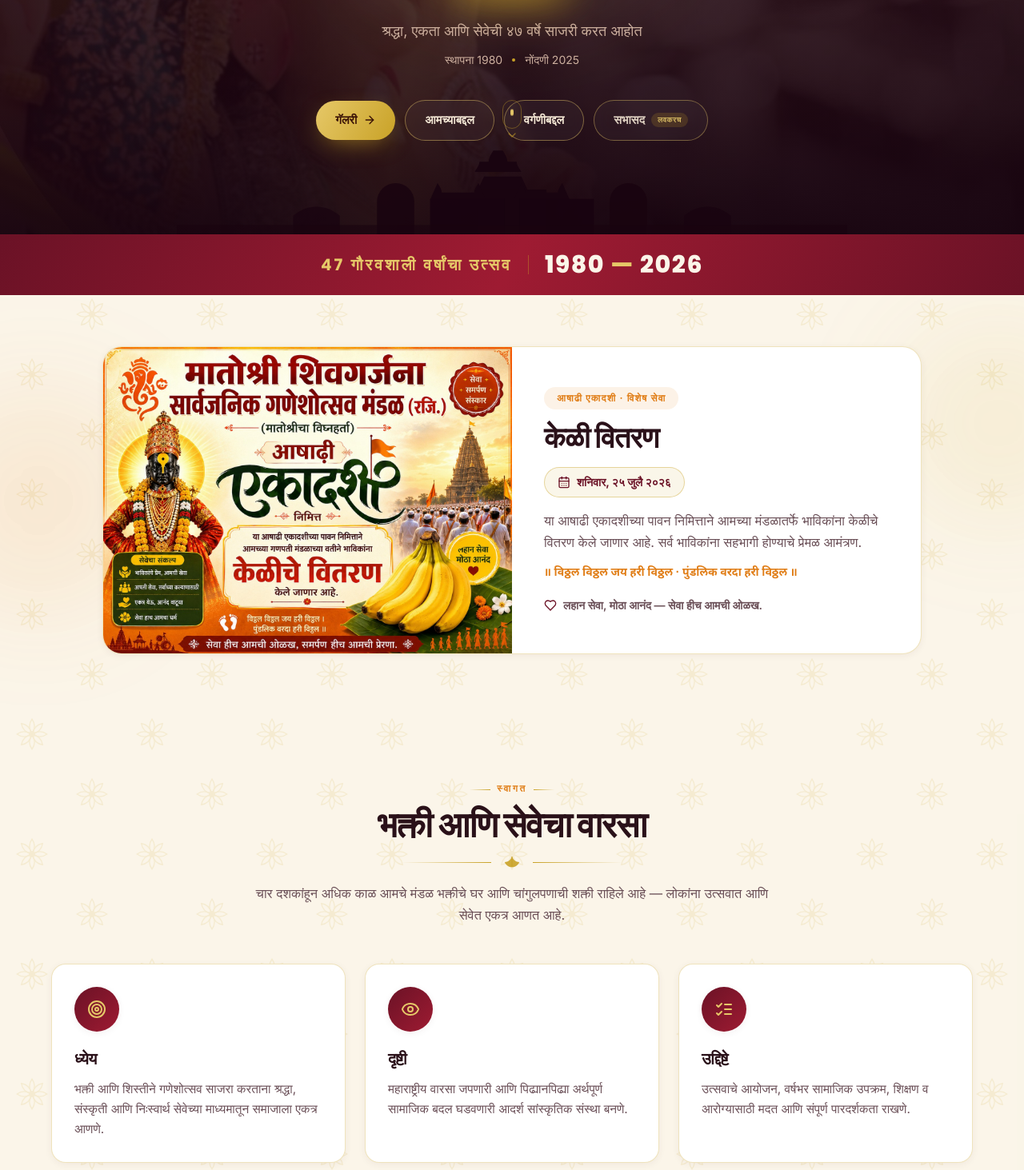
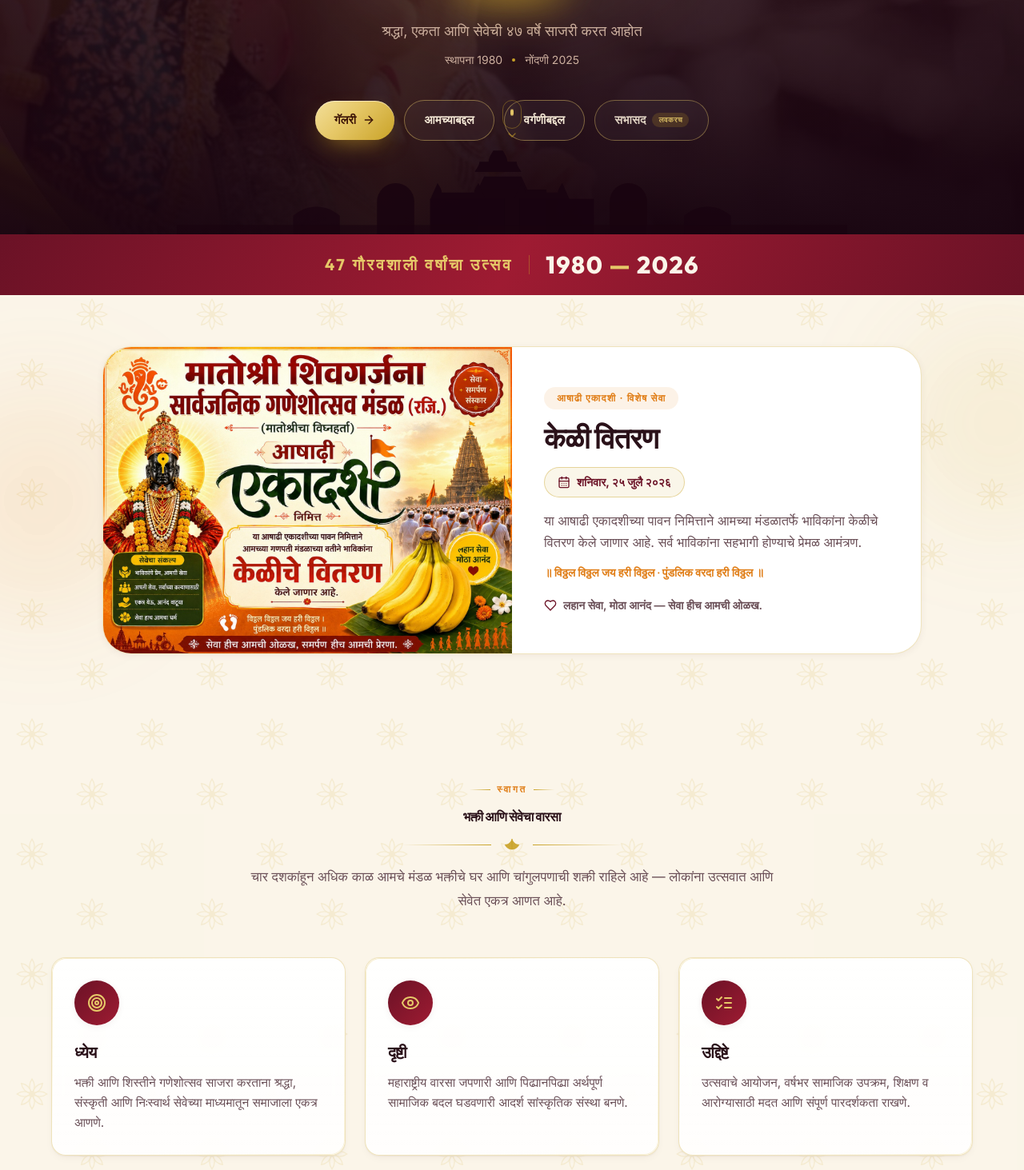
Before and after one commit to amold329-del/matoshri-shivgarjana, a Next.js app: page / in a window 1280 px wide. Shown: the part 507-1970 px from the top of the page at 80% size. Built offline with nearby package versions, Linux system fonts and the light colour scheme.

Commit message:
Premium design system: typography, cards, buttons, navigation

```diff
--- a/src/app/globals.css
+++ b/src/app/globals.css
@@ -308,3 +308,158 @@ html.dark body {
     background-attachment: scroll;
   }
 }
+
+
+/* ==========================================================================
+   PREMIUM COMPONENT LAYER
+   Buttons, cards and section surfaces. Kept as CSS (not per-component
+   Tailwind) so every page inherits the upgrade without touching page code.
+   ========================================================================== */
+
+/* ---- Buttons ------------------------------------------------------------ */
+.btn {
+  position: relative;
+  isolation: isolate;
+  overflow: hidden;
+  letter-spacing: 0.01em;
+  transition:
+    transform 0.28s cubic-bezier(0.22, 1, 0.36, 1),
+    box-shadow 0.28s ease,
+    border-color 0.28s ease,
+    color 0.28s ease;
+}
+.btn:focus-visible {
+  outline: 2px solid var(--gold-focus, #c9a227);
+  outline-offset: 3px;
+}
+.btn:active {
+  transform: translateY(0) scale(0.985);
+}
+
+.btn-gold {
+  background: linear-gradient(135deg, #f3df9a 0%, #e6c868 42%, #c9a227 100%);
+  color: #3a1206;
+  border: 0;
+  box-shadow:
+    0 1px 0 rgba(255, 255, 255, 0.5) inset,
+    0 12px 30px -12px rgba(201, 162, 39, 0.75);
+}
+.btn-gold:hover {
+  transform: translateY(-2px);
+  box-shadow:
+    0 1px 0 rgba(255, 255, 255, 0.6) inset,
+    0 18px 42px -14px rgba(201, 162, 39, 0.85),
+    0 0 40px -14px rgba(230, 200, 104, 0.8);
+}
+
+/* ripple-style radial bloom from the pointer */
+.btn::before {
+  content: "";
+  position: absolute;
+  inset: 0;
+  z-index: -1;
+  opacity: 0;
+  background: radial-gradient(
+    circle at var(--rx, 50%) var(--ry, 50%),
+    rgba(255, 255, 255, 0.55),
+    transparent 60%
+  );
+  transition: opacity 0.4s ease;
+}
+.btn:hover::before {
+  opacity: 1;
+}
+
+.btn-outline {
+  border: 1px solid rgba(201, 162, 39, 0.45);
+  background: linear-gradient(
+    180deg,
+    rgba(201, 162, 39, 0.08),
+    rgba(201, 162, 39, 0.02)
+  );
+  backdrop-filter: blur(6px);
+}
+.btn-outline:hover {
+  border-color: #c9a227;
+  box-shadow: 0 10px 28px -14px rgba(201, 162, 39, 0.6);
+}
+
+/* ---- Cards -------------------------------------------------------------- */
+.card-surface {
+  position: relative;
+  background:
+    linear-gradient(
+      180deg,
+      color-mix(in srgb, var(--surface) 96%, transparent),
+      color-mix(in srgb, var(--surface) 88%, transparent)
+    );
+  border: 1px solid var(--card-border);
+  border-radius: 18px;
+  backdrop-filter: blur(10px);
+  box-shadow:
+    0 1px 2px rgba(74, 11, 25, 0.05),
+    0 4px 12px -4px rgba(74, 11, 25, 0.08);
+}
+/* hairline gradient edge — reads as a gilded border without a heavy stroke */
+.card-surface::after {
+  content: "";
+  position: absolute;
+  inset: 0;
+  border-radius: inherit;
+  padding: 1px;
+  pointer-events: none;
+  background: linear-gradient(
+    140deg,
+    rgba(230, 200, 104, 0.55),
+    rgba(230, 200, 104, 0) 38%,
+    rgba(230, 200, 104, 0) 62%,
+    rgba(230, 200, 104, 0.35)
+  );
+  -webkit-mask:
+    linear-gradient(#000 0 0) content-box,
+    linear-gradient(#000 0 0);
+  -webkit-mask-composite: xor;
+  mask-composite: exclude;
+  opacity: 0.7;
+  transition: opacity 0.35s ease;
+}
+.card-surface:hover {
+  transform: translateY(-4px);
+  border-color: rgba(201, 162, 39, 0.5);
+  box-shadow:
+    0 4px 12px rgba(74, 11, 25, 0.08),
+    0 28px 60px -22px rgba(74, 11, 25, 0.28);
+}
+.card-surface:hover::after {
+  opacity: 1;
+}
+
+/* ---- Section surfaces ---------------------------------------------------- */
+/* a whisper of warmth so sections read as surfaces, not flat colour blocks */
+.bg-surface-2 {
+  background-image: radial-gradient(
+    120% 100% at 50% 0%,
+    rgba(201, 162, 39, 0.07),
+    transparent 60%
+  );
+}
+
+/* ---- Focus visibility (accessibility) ------------------------------------ */
+a:focus-visible,
+button:focus-visible,
+[tabindex]:focus-visible {
+  outline: 2px solid #c9a227;
+  outline-offset: 3px;
+  border-radius: 6px;
+}
+
+@media (prefers-reduced-motion: reduce) {
+  .btn,
+  .card-surface {
+    transition: none !important;
+  }
+  .btn:hover,
+  .card-surface:hover {
+    transform: none !important;
+  }
+}
--- a/src/app/layout.tsx
+++ b/src/app/layout.tsx
@@ -1,9 +1,5 @@
 import type { Metadata, Viewport } from "next";
-import {
-  Inter,
-  Poppins,
-  Noto_Sans_Devanagari,
-} from "next/font/google";
+import { Inter, Outfit, Mukta } from "next/font/google";
 import "./globals.css";
 import { ThemeProvider } from "@/components/providers/theme-provider";
 import { LanguageProvider } from "@/components/providers/language-provider";
@@ -20,13 +16,13 @@ const inter = Inter({
   variable: "--font-inter",
   display: "swap",
 });
-const poppins = Poppins({
+const poppins = Outfit({
   subsets: ["latin"],
   weight: ["400", "500", "600", "700", "800"],
   variable: "--font-poppins",
   display: "swap",
 });
-const devanagari = Noto_Sans_Devanagari({
+const devanagari = Mukta({
   subsets: ["devanagari", "latin"],
   weight: ["400", "500", "600", "700", "800"],
   variable: "--font-devanagari",
@@ -102,6 +98,11 @@ export default function RootLayout({
             __html: `(function(){var applied=null,raf=0;function dm(){var u=navigator.userAgent||"";var mob=/iPhone|iPod|Android.*Mobile|Mobile Safari|Windows Phone|IEMobile/i.test(u);var touch=(navigator.maxTouchPoints||0)>1;var small=Math.min(screen.width||9999,screen.height||9999)<=1024;return !mob&&touch&&small;}function vp(c){var o=document.querySelector('meta[name="viewport"]');if(!o||o.getAttribute("content")===c)return;var m=document.createElement("meta");m.setAttribute("name","viewport");m.setAttribute("content",c);o.parentNode.replaceChild(m,o);}function apply(){var on=dm();if(on===applied)return;applied=on;var e=document.documentElement;if(on){e.setAttribute("data-desktop-mode","1");vp("width=1280");}else{e.removeAttribute("data-desktop-mode");vp("width=device-width, initial-scale=1");}void e.offsetHeight;}try{apply();}catch(e){}function onR(){if(raf)return;raf=requestAnimationFrame(function(){raf=0;try{apply();}catch(e){}});}window.addEventListener("resize",onR);window.addEventListener("orientationchange",onR);window.addEventListener("pageshow",onR);})();`,
           }}
         />
+        <script
+          dangerouslySetInnerHTML={{
+            __html: `/*btnRipple*/document.addEventListener("pointermove",function(e){var b=e.target&&e.target.closest&&e.target.closest(".btn");if(!b)return;var r=b.getBoundingClientRect();b.style.setProperty("--rx",((e.clientX-r.left)/r.width*100)+"%");b.style.setProperty("--ry",((e.clientY-r.top)/r.height*100)+"%");},{passive:true});`,
+          }}
+        />
         <StructuredData />
         <ThemeProvider
           attribute="class"
--- a/src/components/layout/navbar.tsx
+++ b/src/components/layout/navbar.tsx
@@ -128,7 +128,7 @@ export function Navbar() {
                 <Link
                   href={item.href}
                   className={cn(
-                    "relative whitespace-nowrap rounded-full px-2 py-2 text-[0.82rem] font-medium transition-colors",
+                    "group/nav relative whitespace-nowrap rounded-full px-2 py-2 text-[0.82rem] font-medium transition-colors",
                     active
                       ? scrolled
                         ? "text-saffron"
@@ -144,6 +144,14 @@ export function Navbar() {
                       {tr(dict.cta.comingSoon)}
                     </span>
                   )}
+                  {/* golden indicator: solid when active, wipes in on hover */}
+                  <span
+                    aria-hidden
+                    className={cn(
+                      "pointer-events-none absolute inset-x-2 -bottom-0.5 h-[2px] origin-center rounded-full bg-[linear-gradient(90deg,transparent,#e6c868,transparent)] transition-transform duration-300",
+                      active ? "scale-x-100" : "scale-x-0 group-hover/nav:scale-x-100",
+                    )}
+                  />
                 </Link>
               </li>
             );
--- a/src/components/ui/section-heading.tsx
+++ b/src/components/ui/section-heading.tsx
@@ -30,14 +30,14 @@ export function SectionHeading({
   return (
     <Reveal
       className={cn(
-        "mb-12 flex flex-col gap-4",
+        "mb-14 flex flex-col gap-4",
         centered ? "items-center text-center" : "items-start text-left",
       )}
     >
       <span className="eyebrow">{tr(eyebrow)}</span>
       <h2
         className={cn(
-          "max-w-2xl font-display text-3xl font-extrabold sm:text-4xl md:text-[2.75rem]",
+          "max-w-2xl font-display text-display-md font-extrabold text-balance",
           tone === "dark" ? "text-[var(--dark-text)]" : "text-ink",
         )}
       >
@@ -47,7 +47,7 @@ export function SectionHeading({
       {intro && (
         <p
           className={cn(
-            "max-w-2xl text-[1.02rem] leading-relaxed",
+            "max-w-2xl text-[1.04rem] leading-[1.75]",
             tone === "dark" ? "text-[var(--dark-text-soft)]" : "text-ink-soft",
           )}
         >
--- a/tailwind.config.ts
+++ b/tailwind.config.ts
@@ -52,11 +52,27 @@ const config: Config = {
       borderRadius: {
         xl: "18px",
         "2xl": "28px",
+        "3xl": "36px",
       },
+      /* Fluid display scale — headings breathe instead of stepping at
+         breakpoints, which is what makes large type feel editorial. */
+      fontSize: {
+        "display-sm": ["clamp(1.6rem,1.2rem+1.8vw,2.4rem)", { lineHeight: "1.18", letterSpacing: "-0.01em" }],
+        "display-md": ["clamp(2rem,1.4rem+2.6vw,3.2rem)", { lineHeight: "1.14", letterSpacing: "-0.015em" }],
+        "display-lg": ["clamp(2.4rem,1.5rem+3.6vw,4.2rem)", { lineHeight: "1.08", letterSpacing: "-0.02em" }],
+        "display-xl": ["clamp(2.8rem,1.6rem+5vw,5.6rem)", { lineHeight: "1.04", letterSpacing: "-0.025em" }],
+      },
+      /* Elevation ladder: ambient + directional, warm-tinted rather than
+         neutral grey, so shadows sit inside the palette. */
       boxShadow: {
         soft: "0 2px 10px rgba(74,11,25,.06)",
+        e1: "0 1px 2px rgba(74,11,25,.05), 0 4px 12px -4px rgba(74,11,25,.08)",
+        e2: "0 2px 6px rgba(74,11,25,.06), 0 14px 34px -14px rgba(74,11,25,.18)",
+        e3: "0 4px 12px rgba(74,11,25,.08), 0 28px 60px -22px rgba(74,11,25,.28)",
         md: "0 14px 40px -12px rgba(74,11,25,.20)",
         gold: "0 0 0 1px rgba(201,162,39,.35), 0 18px 50px -18px rgba(201,162,39,.45)",
+        "gold-glow": "0 0 0 1px rgba(201,162,39,.45), 0 10px 30px -8px rgba(201,162,39,.55), 0 0 46px -12px rgba(230,200,104,.45)",
+        inset: "inset 0 1px 0 rgba(255,255,255,.35)",
       },
       maxWidth: {
         content: "1200px",
```
